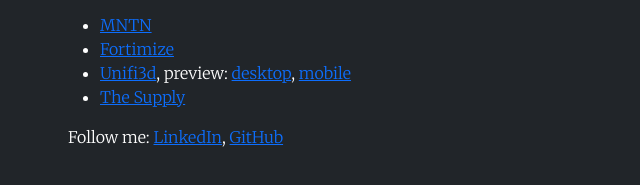
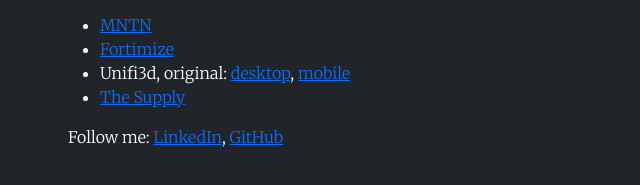
Before and after one commit to julianpark/julianpark.github.io, a plain HTML site: page index.html in a window 1280 px wide. Shown: the part 445-630 px from the top of the page, 299-939 px from the left. Drawn offline with nearby package versions, Linux system fonts and the light colour scheme.

Commit message:
remove unifi3d link

```diff
--- a/index.html
+++ b/index.html
@@ -29,7 +29,7 @@
             <ul>
               <li><a href="https://mountain.com/" target="_blank">MNTN</a></li>
               <li><a href="https://fortimize.com/" target="_blank">Fortimize</a></li>
-              <li><a href="https://unifi3d.co/" target="_blank">Unifi3d</a>, preview: <a href="https://www.dropbox.com/s/wgqk0tyfxjy0ark/unifi3d-desktop.mp4?dl=0" target="_blank">desktop</a>, <a href="https://www.dropbox.com/s/qazvx29g4k3pted/unifi3d-mobile.mp4?dl=0" target="_blank">mobile</a></li>
+              <li>Unifi3d, original: <a href="https://www.dropbox.com/s/wgqk0tyfxjy0ark/unifi3d-desktop.mp4?dl=0" target="_blank">desktop</a>, <a href="https://www.dropbox.com/s/qazvx29g4k3pted/unifi3d-mobile.mp4?dl=0" target="_blank">mobile</a></li>
               <li><a href="http://thesupply.org/" target="_blank">The Supply</a></li>
             </ul>
             <p class="mb-0">Follow me: <a href="https://linkedin.com/in/julianwpark/" target="_blank">LinkedIn</a>, <a href="https://github.com/julianpark" target="_blank">GitHub</a></p>
```
